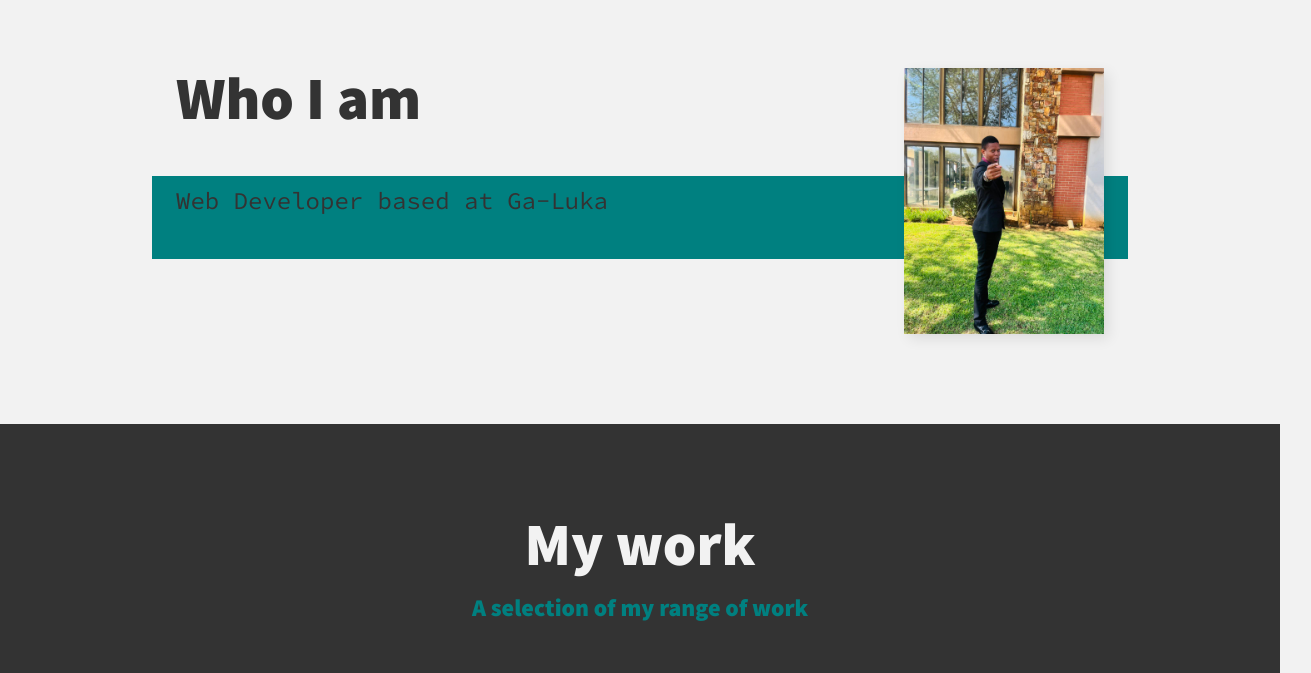
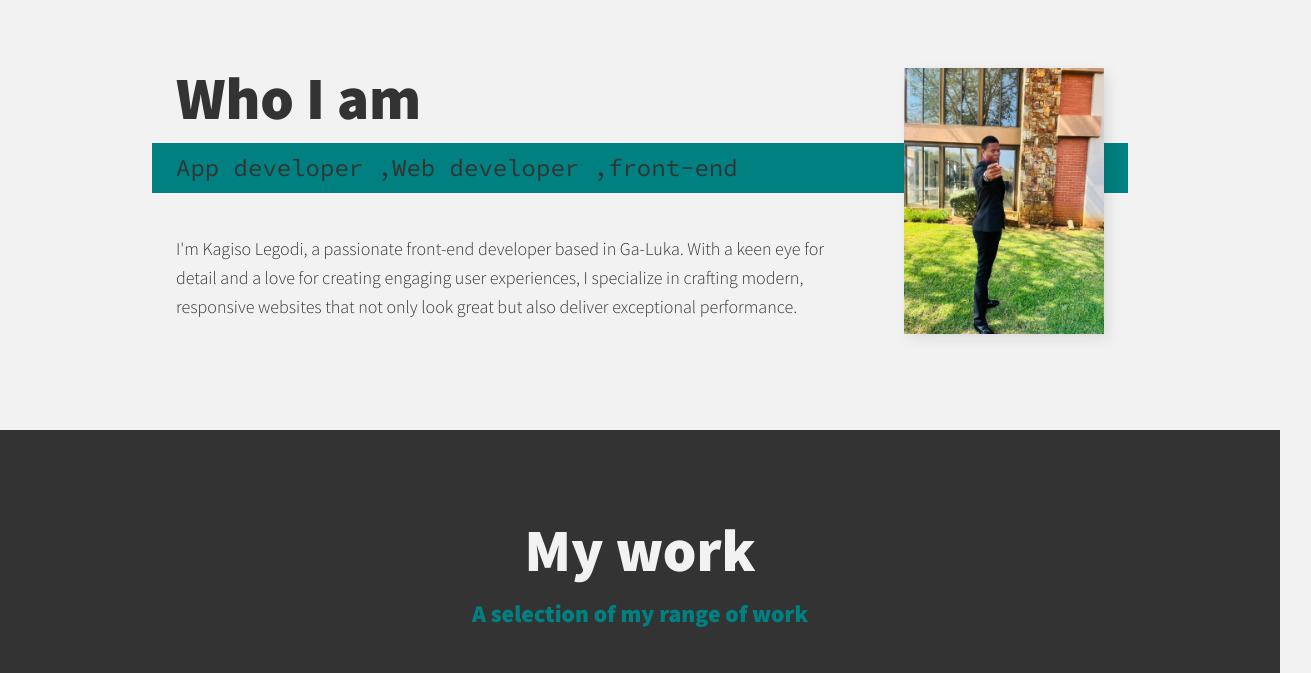
Before and after one commit to KagisoLegodi/KAGLEG394_BCL2401_group-B_KagisoLegodi_CDV05, a website built with Vite: page index.html in a window 1280 px wide. Shown: the part 1080-1753 px from the top of the page, 1311 px wide, since content can reach past the window. Built offline with nearby package versions, Linux system fonts and the light colour scheme.

```diff
--- a/index.html
+++ b/index.html
@@ -34,7 +34,7 @@
         <!-- Introduction -->
         <section class="intro" id="home">
             <h1 class="section__title section__title--intro">
-                Hi, I am <strong>Kagiso Legodi</strong>
+                Hi , welcome to my portfolio, I am <strong>Kagiso Legodi</strong>
             </h1>
             <p class="section__subtitle section__subtitle--intro">front-end dev</p>
             <img src="img/KagisoLegodi.jpg" alt="a picture of Kagiso Legodi on duty" class="intro__img">
@@ -68,10 +68,11 @@
         <!-- About me -->
         <section class="about-me" id="about">
            <h2 class="section__title section__title--about">Who I am</h2>
-           <p class="section__subtitle section__subtitle--about">Web Developer based at Ga-Luka</p>
+           <p class="section__subtitle section__subtitle--about">App developer ,Web developer ,front-end</p>
 
            <div class="about-me__body">
-               <p></p>
+               <p>I'm Kagiso Legodi, a passionate front-end developer based in Ga-Luka. With a keen eye for detail and a love for creating engaging user experiences, I specialize in crafting modern, responsive websites that not only look great but also deliver exceptional performance.
+            </p>
            </div>
 
            <img src="img/KagisoLegodi2.jpg" alt="Kagiso pointing at a brilliant person" class="about-me__img">
@@ -138,7 +139,7 @@
 
                         <!-- Footer -->
                         <footer class="footer">
-                            <!-- replace with your own email address -->
+                            <!-- email address -->
                             <a href="mailto:Kagiso.legok@gmail.com" class="footer__link">Kagiso.legok@gmail.com</a>
                             <ul class="social-list">
                                 <li class="social-list__item">
@@ -157,7 +158,7 @@
                                     </a>
                                 </li>
                                 <li class="social-list__item">
-                                    <a class="social-list__link" href="https://github.com" title="Visit GitHub">
+                                    <a class="social-list__link" href="https://github.com/KagisoLegodi" title="Visit GitHub">
                                         <i class="fab fa-github"></i>
                                     </a>
                                 </li>
```
